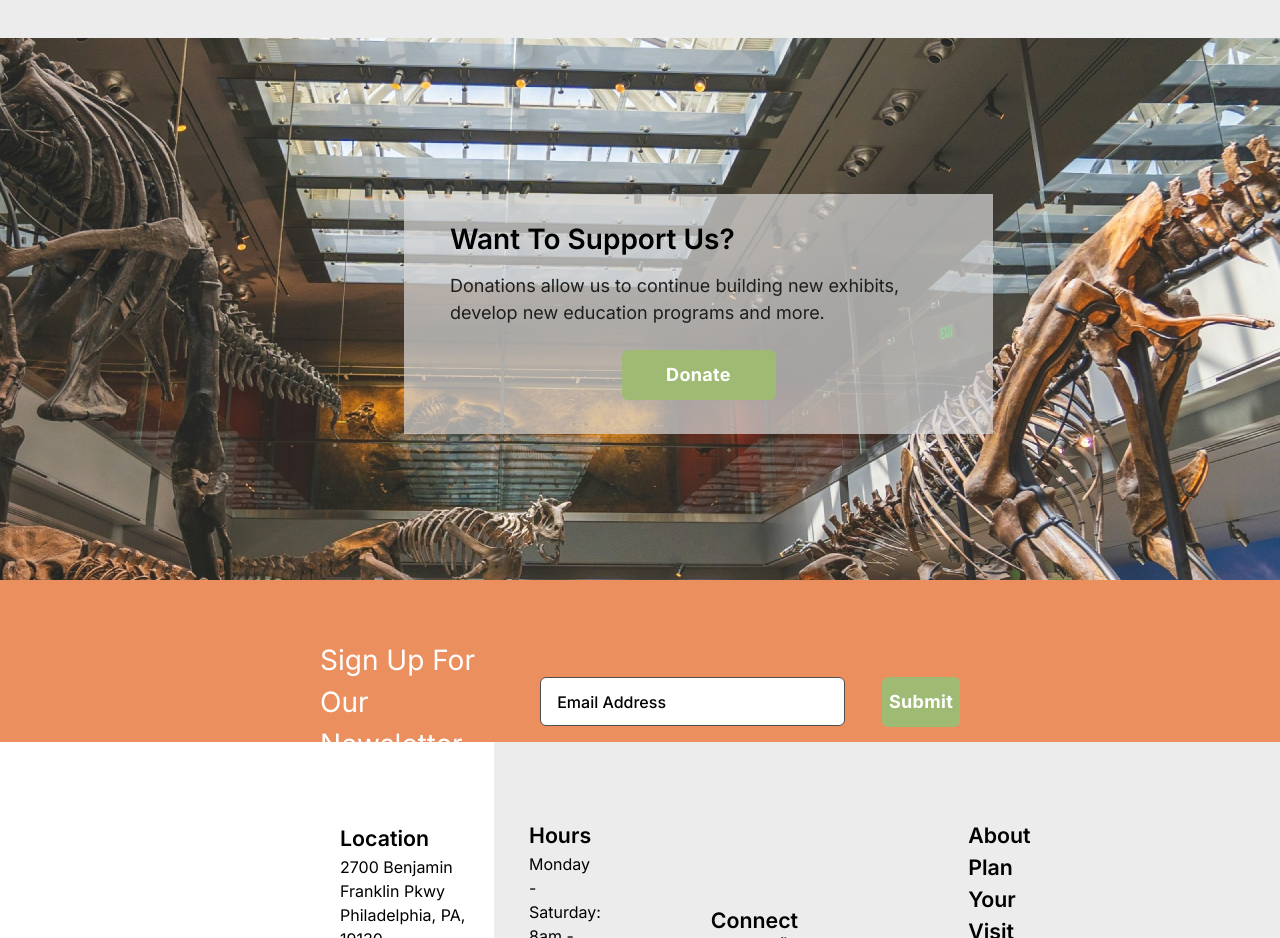
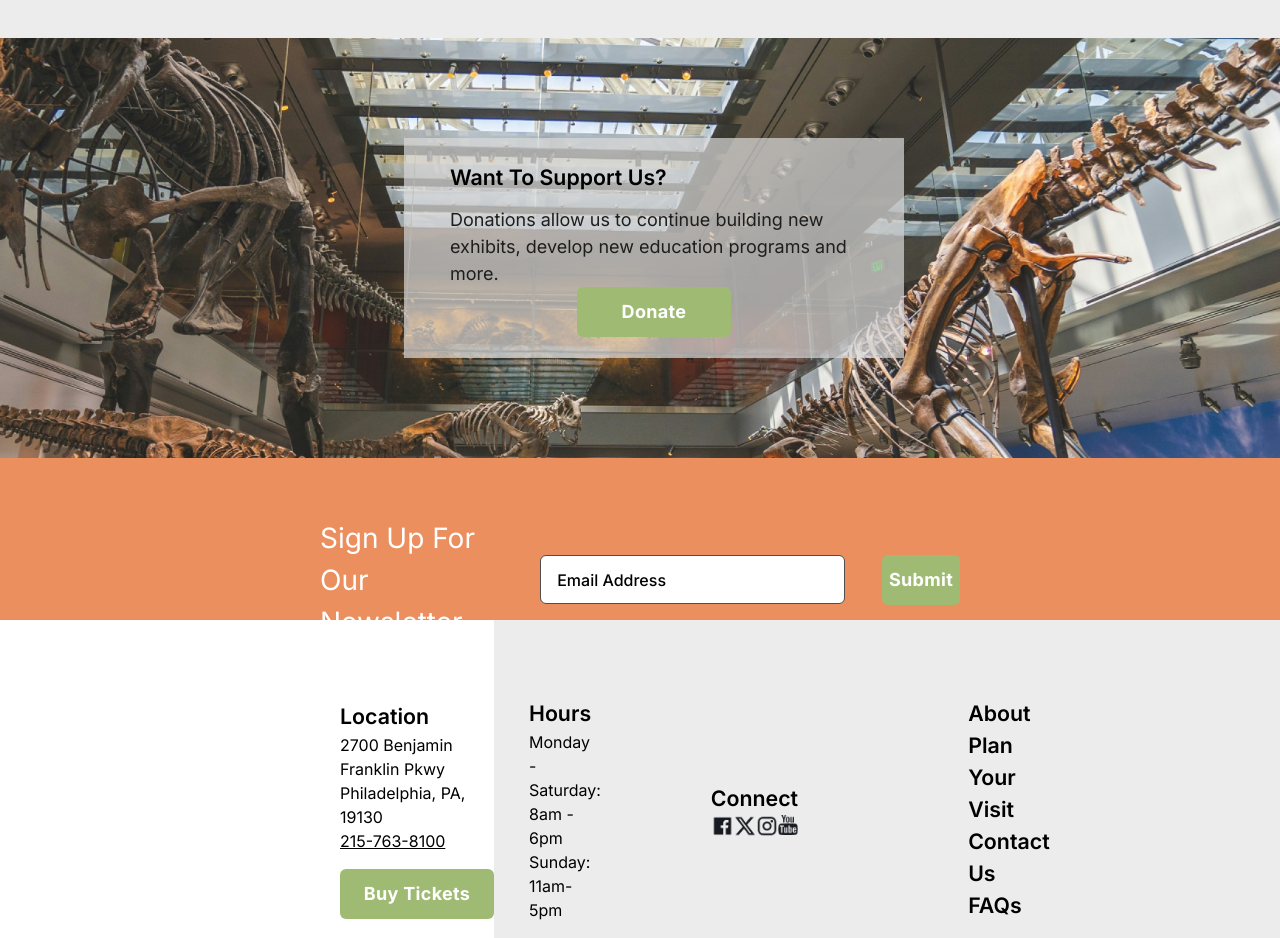
Before and after one commit to faoroj/FossilDiscoveryLab, a React (Vite) app in the folder FossilDiscoveryLab/: page / in a window 1280 px wide. Shown: the part 4100-5038 px from the top of the page. Built offline with nearby package versions, Linux system fonts and the light colour scheme.

Commit message:
Donate Screen Update

```diff
--- a/FossilDiscoveryLab/src/components/home/Donate.jsx
+++ b/FossilDiscoveryLab/src/components/home/Donate.jsx
@@ -7,19 +7,19 @@ const Donate = () => {
       <img
         src={DonateBanner}
         alt='Exhibit'
-        className='flex-shrink-0 self-stretch w-full h-[542px] object-cover'
+        className='flex-shrink-0 self-stretch w-full h-[420px] object-cover'
       />
 
-      <div className='bg-[rgba(217,217,217,0.7)] absolute w-[589px] h-[240px] inset-0 top-[156px] left-[404px]'>
+      <div className='bg-[rgba(217,217,217,0.7)] absolute w-[500px] h-[220px] inset-0 top-[100px] left-[404px]'>
 
-        <h1 className='text-semibold-28 pt-6 px-[46px]'>Want To Support Us?</h1>
+        <h1 className='text-semibold-21 pt-6 px-[46px]'>Want To Support Us?</h1>
 
         <p className='text-normal-18 text-mediumBlack pt-3 px-[46px]'>
           Donations allow us to continue building new exhibits, develop new education programs and more.
         </p>
 
         <div className='flexCenter'>
-          <button className='custom__button__bevel custom__button__medium mb-[10px] mt-6'>Donate</button>
+          <button className='custom__button__bevel custom__button__medium mb-[15px]'>Donate</button>
         </div>
 
       </div>
```
